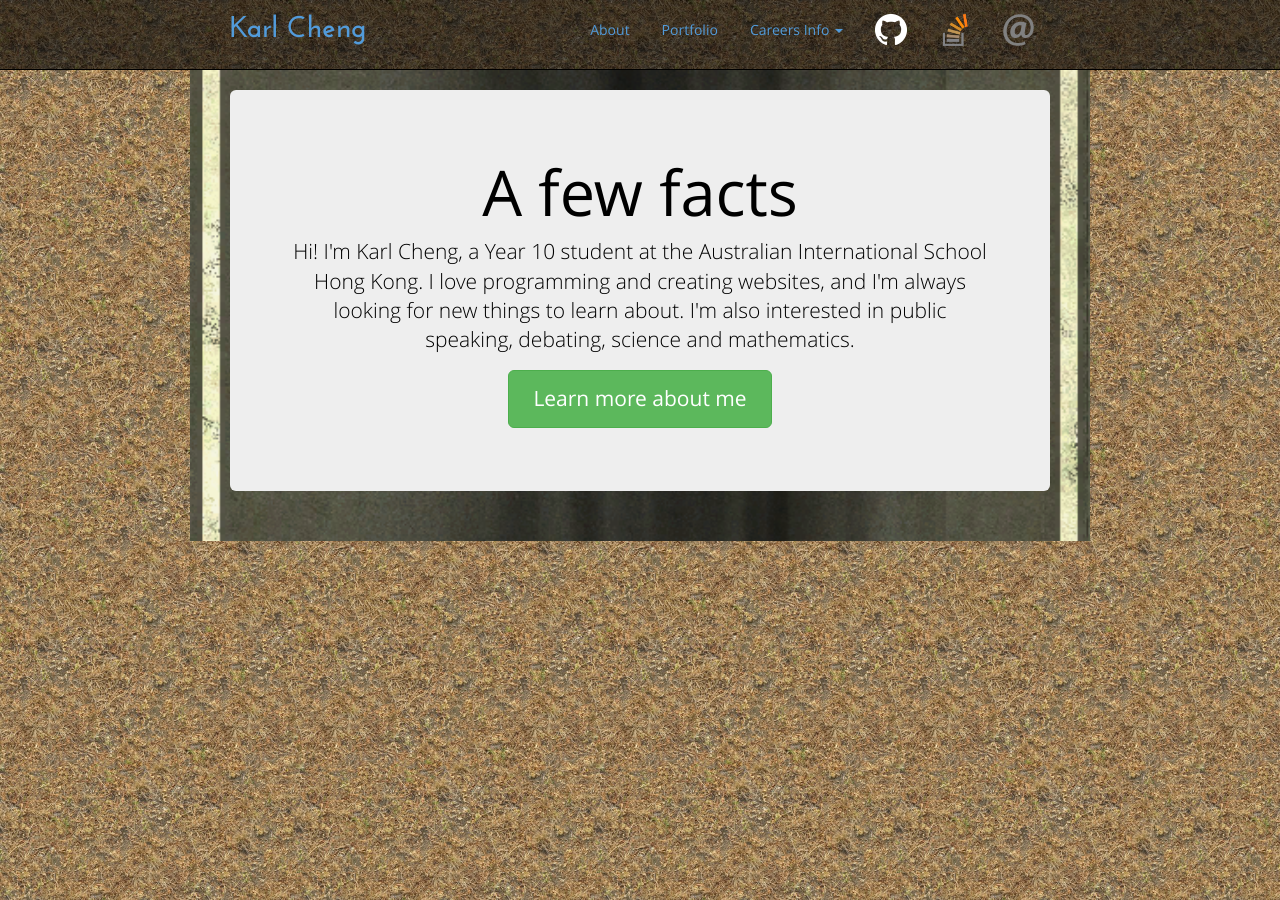
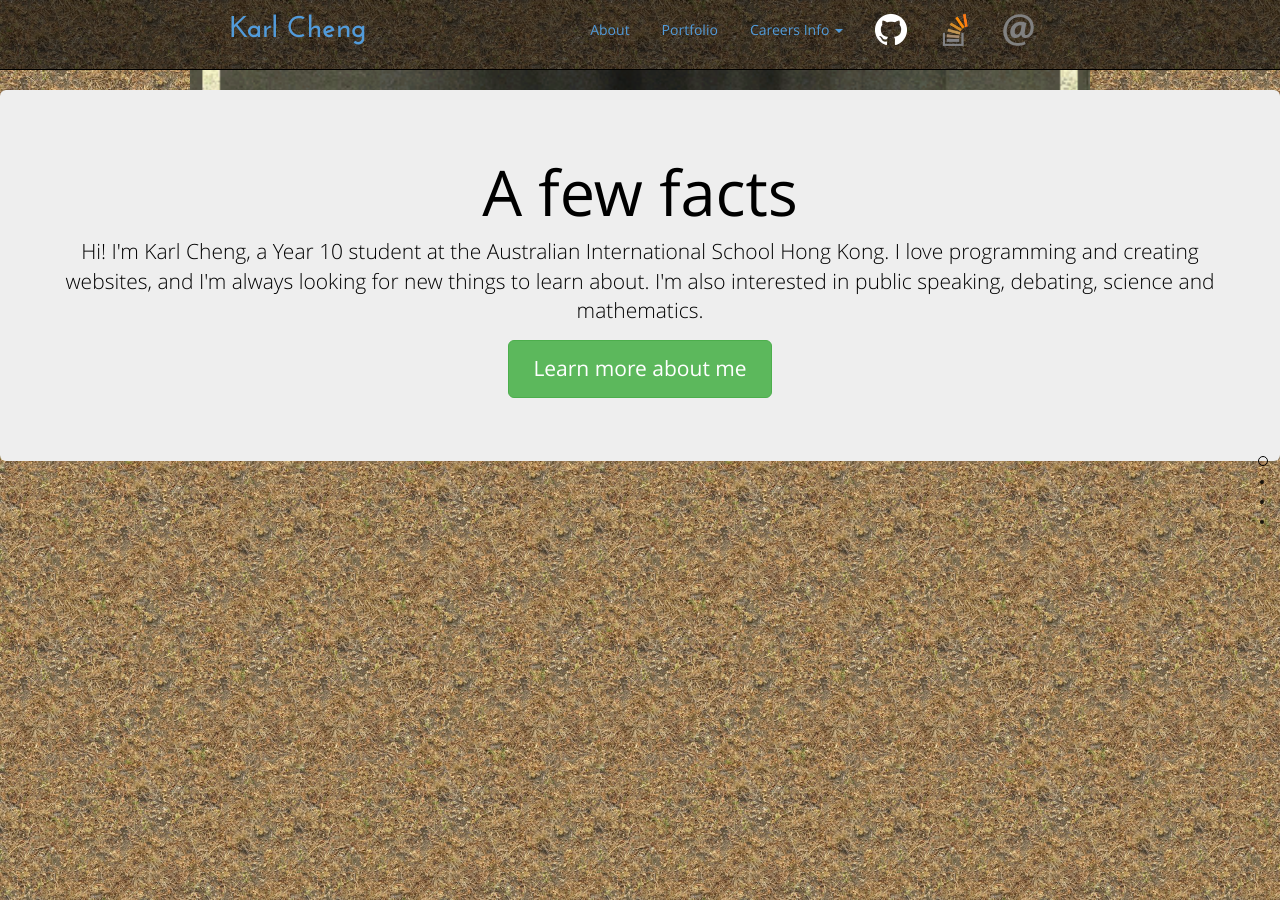
Before and after one commit to Qantas94Heavy/qantas94heavy.github.io, a Jekyll site: the page built from index.md, in a window 1280 px wide. Built offline with Jekyll 4.4.1, drawn with Linux system fonts in a browser that asks for light colours; some of the changed text lies outside the part shown.

Commit message:
See if adding one page scroll looks good

```diff
--- a/_layouts/default.html
+++ b/_layouts/default.html
@@ -11,6 +11,9 @@
 
   <!-- Bootstrap core CSS -->
   <link href="{{ site.baseurl }}/dist/css/bootstrap.css" rel="stylesheet">
+
+  <!-- one page scroll CSS -->
+  <link href="{{ site.baseurl }}/dist/css/onepage-scroll.css" rel="stylesheet">
 
   <!-- Custom styles for this template -->
   <link href="{{ site.baseurl }}/css/default.css" rel="stylesheet">
@@ -64,15 +67,18 @@
     {% assign runway = "runway" %}
   {% endif %}
 
+  <div class="main">
     <div class="container {{ runway }}">
       <div class="content">{{ content }}</div>
-    </div> <!-- /container -->
+    </div>
+  </div>
 
   <!-- Bootstrap core JavaScript
   ================================================== -->
   <!-- Placed at the end of the document so the pages load faster -->
   <script src="{{ site.baseurl }}/dist/js/jquery-1.11.1.js"></script>
   <script src="{{ site.baseurl }}/dist/js/bootstrap.js"></script>
+  <script src="{{ site.baseurl }}/dist/js/jquery.onepage-scroll.js"></script>
   <script src="{{ site.baseurl }}/js/code.js"></script>
 </body>
 </html>
--- a/css/default.css
+++ b/css/default.css
@@ -89,15 +89,23 @@
   margin-bottom: 0;
 }
 
-@media (min-width: 768px) {
+@media (min-width: 750px) {
   .container {
-    max-width: 730px;
+    max-width: 500px;
     padding-left: 30px;
     padding-right: 30px;
   }
 }
 
 @media (min-width: 960px) {
+  .container {
+    max-width: 700px;
+    padding-left: 40px;
+    padding-right: 40px;
+  }
+}
+
+@media (min-width: 1200px) {
   .container {
     max-width: 900px;
     padding-left: 40px;
--- /dev/null
+++ b/dist/css/onepage-scroll.css
@@ -0,0 +1,95 @@
+body, html {
+  margin: 0;
+  overflow: hidden;
+  -webkit-transition: opacity 400ms;
+  -moz-transition: opacity 400ms;
+  transition: opacity 400ms;
+}
+
+body, .onepage-wrapper, html {
+  display: block;
+  position: static;
+  padding: 0;
+  width: 100%;
+  height: 100%;
+}
+
+.onepage-wrapper {
+  width: 100%;
+  height: 100%;
+  display: block;
+  position: relative;
+  padding: 0;
+  -webkit-transform-style: preserve-3d;
+}
+
+.onepage-wrapper .section {
+  width: 100%;
+  height: 100%;
+}
+
+.onepage-pagination {
+  position: absolute;
+  right: 10px;
+  top: 50%;
+  z-index: 5;
+  list-style: none;
+  margin: 0;
+  padding: 0;
+}
+.onepage-pagination li {
+  padding: 0;
+  text-align: center;
+}
+.onepage-pagination li a{
+  padding: 10px;
+  width: 4px;
+  height: 4px;
+  display: block;
+
+}
+.onepage-pagination li a:before{
+  content: '';
+  position: absolute;
+  width: 4px;
+  height: 4px;
+  background: rgba(0,0,0,0.85);
+  border-radius: 10px;
+  -webkit-border-radius: 10px;
+  -moz-border-radius: 10px;
+}
+
+.onepage-pagination li a.active:before{
+  width: 10px;
+  height: 10px;
+  background: none;
+  border: 1px solid black;
+  margin-top: -4px;
+  left: 8px;
+}
+
+.disabled-onepage-scroll, .disabled-onepage-scroll .wrapper {
+  overflow: auto;
+}
+
+.disabled-onepage-scroll .onepage-wrapper .section {
+  position: relative !important;
+  top: auto !important;
+  left: auto !important;
+}
+.disabled-onepage-scroll .onepage-wrapper {
+  -webkit-transform: none !important;
+  -moz-transform: none !important;
+  transform: none !important;
+  -ms-transform: none !important;
+  min-height: 100%;
+}
+
+
+.disabled-onepage-scroll .onepage-pagination {
+  display: none;
+}
+
+body.disabled-onepage-scroll, .disabled-onepage-scroll .onepage-wrapper, html {
+  position: inherit;
+}
--- a/index.md
+++ b/index.md
@@ -3,12 +3,26 @@
 redirect_from: /eportfolio/
 ---
 
-<div class="jumbotron">
-  <h1>A few facts</h1>
-  <p class="lead">
-    Hi! I'm Karl Cheng, a Year 10 student at the Australian International School Hong Kong.
-    I love programming and creating websites, and I'm always looking for new things to learn about.
-    I'm also interested in public speaking, debating, science and mathematics.
-  </p>
-  <p><a class="btn btn-lg btn-success" href="{{ site.baseurl }}/about.html" role="button">Learn more about me</a></p>
-</div>
+<section>
+  <div class="jumbotron">
+    <h1>A few facts</h1>
+    <p class="lead">
+      Hi! I'm Karl Cheng, a Year 10 student at the Australian International School Hong Kong.
+      I love programming and creating websites, and I'm always looking for new things to learn about.
+      I'm also interested in public speaking, debating, science and mathematics.
+    </p>
+    <p><a class="btn btn-lg btn-success" href="{{ site.baseurl }}/about.html" role="button">Learn more about me</a></p>
+  </div>
+</section>
+<section>
+  {% capture about %}{% include about.md %}{% endcapture %}
+  {{ about | markdownify }}
+</section>
+<section>
+  {% capture start %}{% include start.md %}{% endcapture %}
+  {{ start | markdownify }}
+</section>
+<section>
+  {% capture portfolio %}{% include portfolio.md %}{% endcapture %}
+  {{ portfolio | markdownify }}
+</section>
--- a/js/code.js
+++ b/js/code.js
@@ -15,3 +15,5 @@
 }, function () {
   $githubImg.attr('src', $githubImg.attr('src').replace('/GitHub-Mark', '/GitHub-Mark-Light'));
 });
+
+$('.main').onepage_scroll();
```
Also changed, not shown: _includes/about.md (added, +21 -0 lines), _includes/portfolio.md (renamed from portfolio.md, +0 -4 lines), _includes/start.md (added, +23 -0 lines), about.md (deleted, +0 -49 lines), dist/js/jquery.onepage-scroll.js (added). Lines whose indentation alone changed are shown as unchanged.
